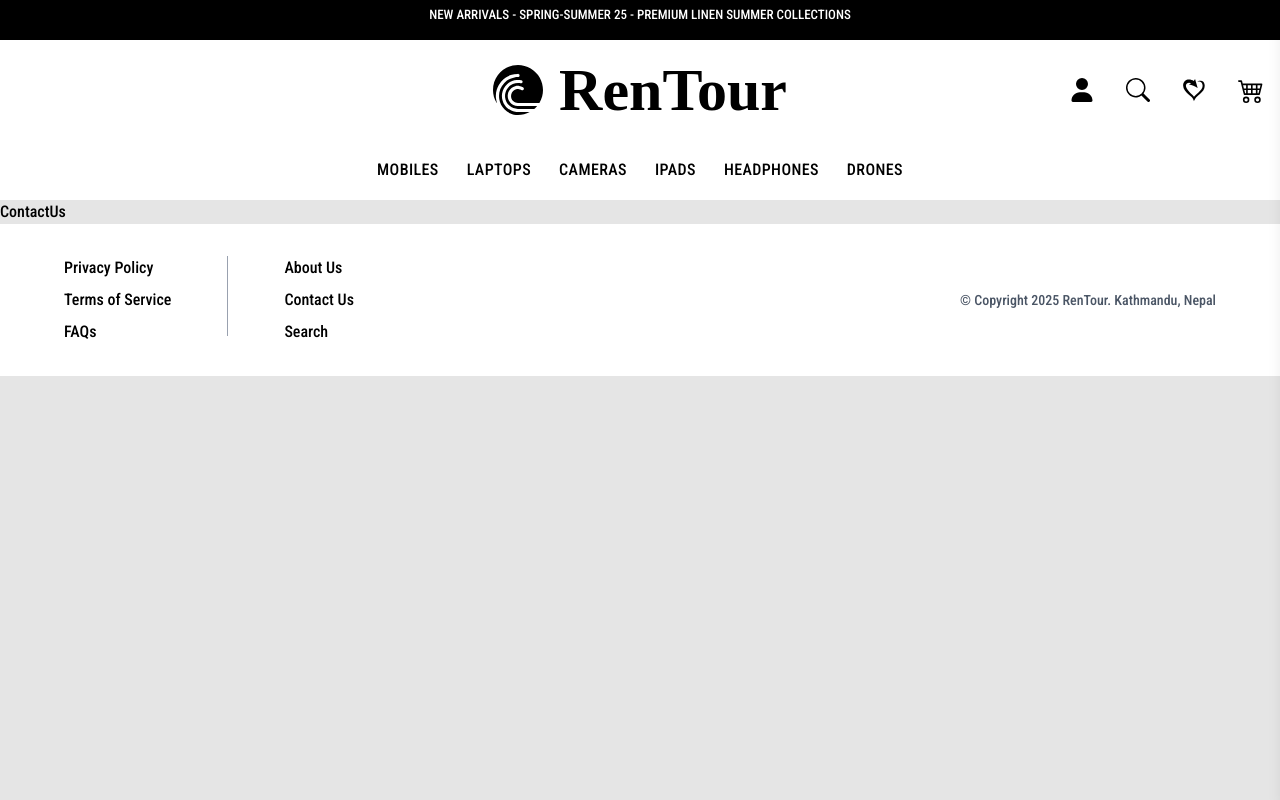
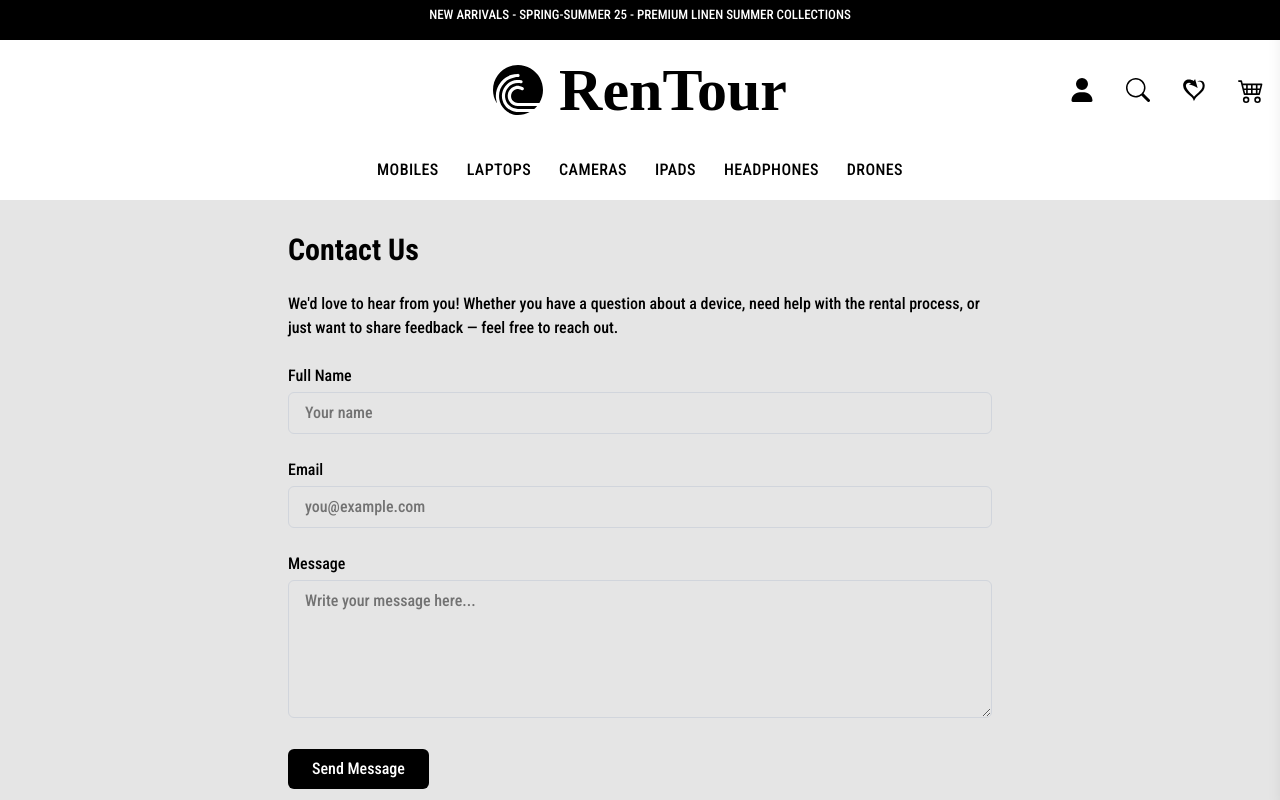
Before and after one commit to Ramanbade123/RentalSeller, a React (Vite) app: page /contact-us in a window 1280 px wide. Shown: the top 800 px of the page. Built offline with nearby package versions, Linux system fonts and the light colour scheme; a web font is replaced by a local one.

Commit message:
Added contact us page

```diff
--- a/src/Pages/Info/ContactUs.jsx
+++ b/src/Pages/Info/ContactUs.jsx
@@ -1,8 +1,84 @@
-import React from 'react'
+import React from 'react';
+
+// ContactUs component for the Rentour website
 const ContactUs = () => {
     return (
-        <div>ContactUs</div>
-    )
-}
+        // Container with padding and centered content (max-width: 3xl)
+        <div className="p-8 max-w-3xl mx-auto">
 
-export default ContactUs
+            {/* Page title */}
+            <h1 className="text-3xl font-bold mb-6">Contact Us</h1>
+
+            {/* Introductory paragraph encouraging users to get in touch */}
+            <p className="mb-6">
+                We'd love to hear from you! Whether you have a question about a device,
+                need help with the rental process, or just want to share feedback — feel free to reach out.
+            </p>
+
+            {/* Contact form for collecting user messages */}
+            <form className="space-y-6">
+
+                {/* Full Name input field */}
+                <div>
+                    <label className="block text-base font-medium mb-1">Full Name</label>
+                    <input
+                        type="text"
+                        placeholder="Your name"
+                        className="w-full px-4 py-2 border border-gray-300 rounded-md
+                       focus:outline-none focus:ring-2 focus:ring-black"
+                    />
+                </div>
+
+                {/* Email input field */}
+                <div>
+                    <label className="block text-base font-medium mb-1">Email</label>
+                    <input
+                        type="email"
+                        placeholder="you@example.com"
+                        className="w-full px-4 py-2 border border-gray-300 rounded-md
+                       focus:outline-none focus:ring-2 focus:ring-black"
+                    />
+                </div>
+
+                {/* Message textarea for longer user input */}
+                <div>
+                    <label className="block text-base font-medium mb-1">Message</label>
+                    <textarea
+                        rows="5"
+                        placeholder="Write your message here..."
+                        className="w-full px-4 py-2 border border-gray-300 rounded-md
+                       focus:outline-none focus:ring-2 focus:ring-black"
+                    ></textarea>
+                </div>
+
+                {/* Submit button with custom styling and hover effects */}
+                <div>
+                    <button
+                        type="submit"
+                        className="px-6 py-2 bg-black text-white rounded-md transition duration-300
+                       hover:bg-white hover:text-black hover:border hover:border-black"
+                    >
+                        Send Message
+                    </button>
+                </div>
+            </form>
+
+            {/* Additional contact details section */}
+            <div className="mt-10">
+                {/* Subheading */}
+                <h2 className="text-2xl font-semibold mb-2">Contact Details</h2>
+
+                {/* Address line */}
+                <p className="mb-1">📍 Kathmandu, Nepal</p>
+
+                {/* Phone number */}
+                <p className="mb-1">📞 +977-9812345678</p>
+
+                {/* Email address */}
+                <p>📧 support@rentour.com</p>
+            </div>
+        </div>
+    );
+};
+
+export default ContactUs;
```
